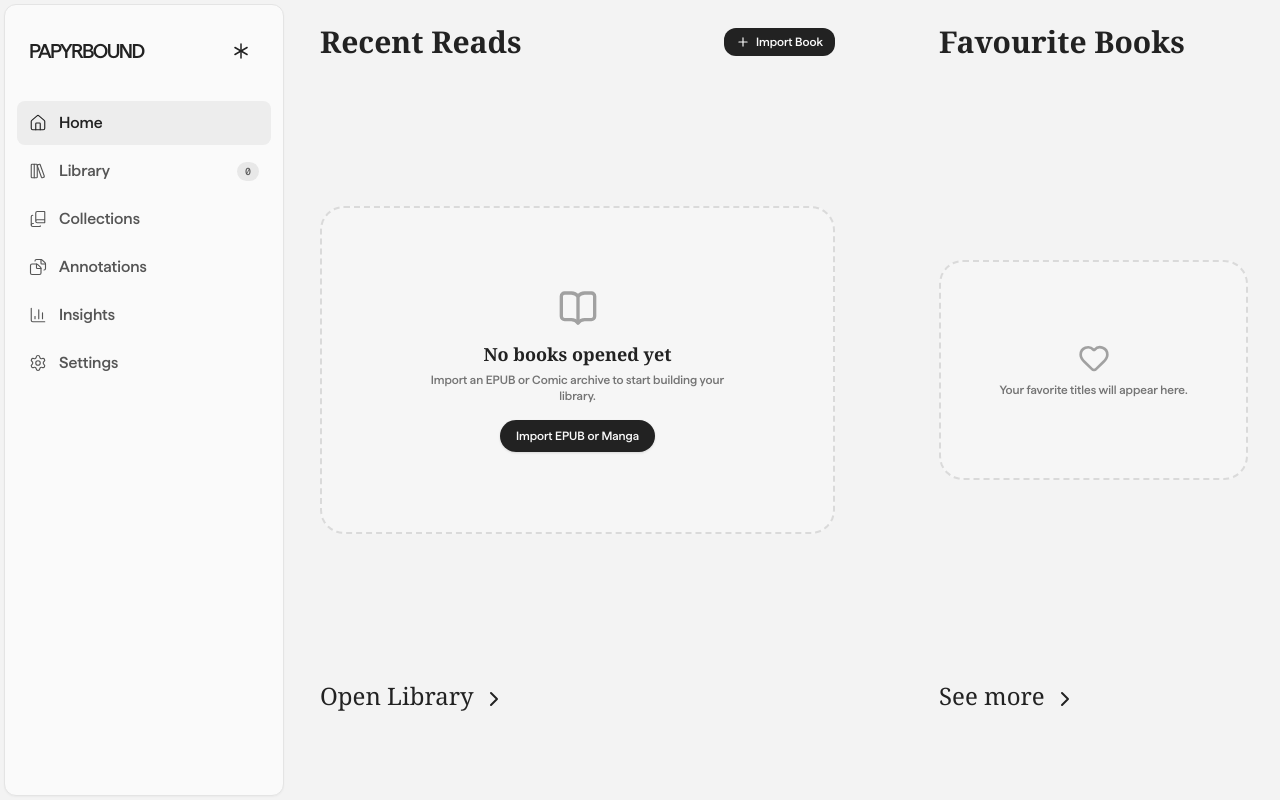
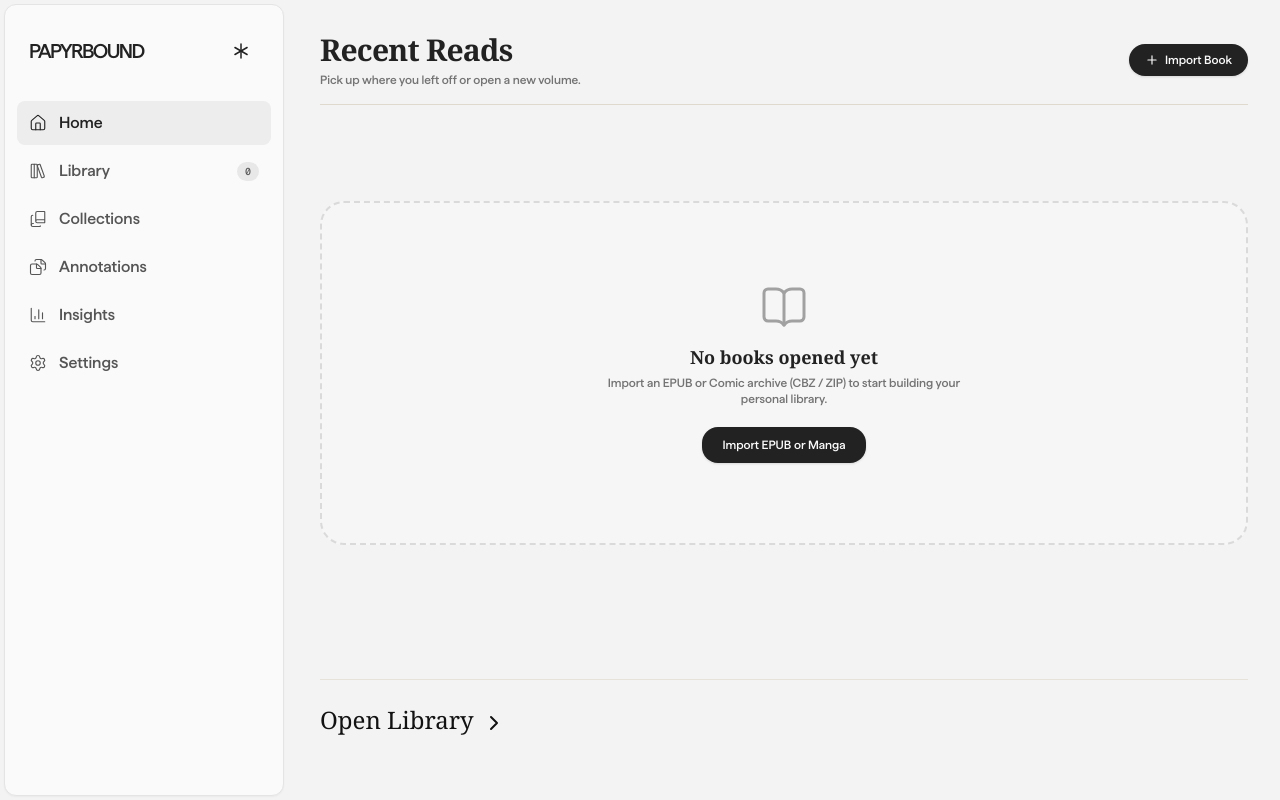
Before and after one commit to Bill10k/papyrbound, a Next.js app: page / in a window 1280 px wide. Built offline with nearby package versions, Linux system fonts and the light colour scheme.

Commit message:
feat: replace home favourite section with dynamic favourite system and collections integration

```diff
--- a/app/(Home)/page.tsx
+++ b/app/(Home)/page.tsx
@@ -9,7 +9,6 @@ import { useApp } from "../context/AppContext";
 
 export default function Home() {
   const [hover, setHover] = useState(false);
-  const [seeMoreHover, setSeeMoreHover] = useState(false);
   const { books, openBook, importNewBook, isImporting } = useApp();
 
   return (
@@ -17,15 +16,19 @@ export default function Home() {
       className="min-h-dvh bg-mono-100 text-mono-800"
       aria-label="Papyrbound home"
     >
-      <div className="grid gap-20 px-8 pb-8 pt-6 xl:grid-cols-[1.25fr_0.75fr] xl:gap-26">
+      <div className="max-w-7xl mx-auto px-8 pb-12 pt-8">
         {/* Recent Reads Section */}
-        <section className="flex min-h-[calc(100dvh-4rem)] flex-col">
-          <div className="flex items-center justify-between">
-            <h3 className="text-3xl font-serif font-bold">Recent Reads</h3>
+        <section className="flex min-h-[calc(100dvh-6rem)] flex-col justify-between">
+          <div>
+            <div className="flex items-center justify-between border-b border-[#d3c9b5]/60 pb-4">
+              <div>
+                <h2 className="text-3xl font-serif font-bold tracking-tight">Recent Reads</h2>
+                <p className="text-xs text-mono-500 mt-1">Pick up where you left off or open a new volume.</p>
+              </div>
               <button
                 onClick={importNewBook}
                 disabled={isImporting}
-              className="inline-flex items-center gap-1.5 px-3 py-1.5 rounded-lg text-xs font-medium bg-mono-800 text-mono-50 hover:bg-mono-700 transition-colors cursor-pointer"
+                className="inline-flex items-center gap-1.5 px-4 py-2 rounded-xl text-xs font-medium bg-mono-800 text-mono-50 hover:bg-mono-700 transition-colors shadow-sm cursor-pointer"
               >
                 <Plus className="size-3.5" />
                 Import Book
@@ -33,57 +36,72 @@ export default function Home() {
             </div>
 
             {books.length === 0 ? (
-            <div className="my-auto flex flex-col items-center justify-center py-20 text-center border-2 border-dashed border-mono-300/70 rounded-2xl p-8 bg-mono-50/50">
-              <BookOpen className="size-10 text-mono-400 mb-3" />
+              <div className="my-24 flex flex-col items-center justify-center py-20 text-center border-2 border-dashed border-mono-300/70 rounded-2xl p-8 bg-mono-50/50">
+                <BookOpen className="size-12 text-mono-400 mb-3 stroke-[1.5]" />
                 <h4 className="text-lg font-serif font-bold text-mono-800">No books opened yet</h4>
-              <p className="text-xs text-mono-500 max-w-xs mt-1 mb-4">
-                Import an EPUB or Comic archive to start building your library.
+                <p className="text-xs text-mono-500 max-w-sm mt-1 mb-5">
+                  Import an EPUB or Comic archive (CBZ / ZIP) to start building your personal library.
                 </p>
                 <button
                   onClick={importNewBook}
                   disabled={isImporting}
-                className="px-4 py-2 rounded-xl text-xs font-medium bg-mono-800 text-mono-50 hover:bg-mono-700 shadow-sm cursor-pointer"
+                  className="px-5 py-2.5 rounded-xl text-xs font-medium bg-mono-800 text-mono-50 hover:bg-mono-700 shadow-sm cursor-pointer"
                 >
                   Import EPUB or Manga
                 </button>
               </div>
             ) : (
-            <div className="my-auto grid max-w-5xl grid-cols-2 sm:grid-cols-4 gap-5 py-8">
-              {books.slice(0, 5).map((book, i) => {
-                const isHero = i === 0 && books.length > 1;
+              <div className="grid grid-cols-2 sm:grid-cols-3 md:grid-cols-4 lg:grid-cols-5 xl:grid-cols-6 gap-6 py-8">
+                {books.map((book, i) => {
                   return (
-                  <div
+                    <motion.div
                       key={book.id}
+                      initial={{ opacity: 0, y: 10 }}
+                      animate={{ opacity: 1, y: 0 }}
+                      transition={{ delay: i * 0.04, duration: 0.25 }}
                       onClick={() => openBook(book.id)}
-                    className={`group cursor-pointer flex flex-col ${
-                      isHero ? "col-span-2 row-span-2" : ""
-                    }`}
+                      className="group cursor-pointer flex flex-col"
                     >
                       <BookCover
                         src={book.cover_image || "/covers/ashfall-01.webp"}
                         title={book.title}
-                      sizes="(max-width: 1280px) 25vw, 20vw"
+                        sizes="(max-width: 640px) 45vw, (max-width: 1024px) 25vw, 180px"
                         variant="home"
-                      preload={i === 0}
-                      className="w-full flex-1"
+                        preload={i < 3}
+                        className="w-full aspect-[2/3] shadow-md group-hover:shadow-lg transition-shadow"
                       />
-                    <div className="mt-2 px-0.5 truncate text-xs font-semibold text-mono-900 group-hover:text-amber-800 transition-colors">
+                      <div className="mt-2.5 px-0.5 truncate text-xs font-semibold text-mono-900 group-hover:text-amber-800 transition-colors">
                         {book.title}
                       </div>
-                    <div className="text-[10px] text-mono-500 truncate">
+                      <div className="text-[11px] text-mono-500 truncate">
                         {book.author || "Unknown Author"}
                       </div>
+                      {book.progress_percent > 0 && (
+                        <div className="mt-1 flex items-center gap-1.5">
+                          <div className="h-1 flex-1 bg-mono-200 rounded-full overflow-hidden">
+                            <div
+                              className="h-full bg-mono-700 rounded-full"
+                              style={{ width: `${Math.min(100, Math.round(book.progress_percent))}%` }}
+                            />
                           </div>
+                          <span className="text-[9px] font-mono text-mono-500">
+                            {Math.round(book.progress_percent)}%
+                          </span>
+                        </div>
+                      )}
+                    </motion.div>
                   );
                 })}
               </div>
             )}
+          </div>
 
+          <div className="pt-6 border-t border-[#d3c9b5]/40">
             <Link
               onMouseEnter={() => setHover(true)}
               onMouseLeave={() => setHover(false)}
               href="/library"
-            className="flex w-fit items-center gap-2 text-2xl pb-12 font-serif"
+              className="flex w-fit items-center gap-2 text-2xl font-serif text-mono-900 hover:text-amber-800 transition-colors"
             >
               <span className="relative inline-block">
                 Open Library
@@ -101,64 +119,7 @@ export default function Home() {
                 <ChevronRight aria-hidden="true" className="mt-1.5" />
               </motion.span>
             </Link>
-        </section>
-
-        {/* Favourite / Active Books Section */}
-        <section className="flex min-h-[calc(100dvh-4rem)] flex-col">
-          <h3 className="text-3xl font-serif font-bold">Favourite Books</h3>
-
-          {books.length === 0 ? (
-            <div className="my-auto flex flex-col items-center justify-center py-20 text-center border-2 border-dashed border-mono-300/70 rounded-2xl p-8 bg-mono-50/50">
-              <Heart className="size-8 text-mono-400 mb-2" />
-              <p className="text-xs text-mono-500">Your favorite titles will appear here.</p>
           </div>
-          ) : (
-            <div className="my-auto grid max-w-85 grid-cols-2 gap-5 py-8">
-              {books.slice(0, 4).map((book) => (
-                <div
-                  key={`fav-${book.id}`}
-                  onClick={() => openBook(book.id)}
-                  className="group cursor-pointer flex flex-col"
-                >
-                  <BookCover
-                    src={book.cover_image || "/covers/ashfall-01.webp"}
-                    title={book.title}
-                    sizes="(max-width: 1280px) 20vw, 16vw"
-                    variant="home"
-                  />
-                  <div className="mt-2 px-0.5 truncate text-xs font-semibold text-mono-900 group-hover:text-amber-800 transition-colors">
-                    {book.title}
-                  </div>
-                  <div className="text-[10px] text-mono-500 truncate">
-                    {book.author || "Unknown Author"}
-                  </div>
-                </div>
-              ))}
-            </div>
-          )}
-
-          <Link
-            onMouseEnter={() => setSeeMoreHover(true)}
-            onMouseLeave={() => setSeeMoreHover(false)}
-            href="/library"
-            className="mb-12 flex w-fit items-center gap-2 text-2xl font-serif"
-          >
-            <span className="relative inline-block">
-              See more
-              <motion.span
-                animate={{ width: seeMoreHover ? "100%" : "0%" }}
-                transition={{ duration: 0.24, ease: "easeOut" }}
-                className="absolute -bottom-1 left-0 h-px bg-current"
-              />
-            </span>
-            <motion.span
-              animate={{ x: seeMoreHover ? 3 : 0 }}
-              transition={{ duration: 0.2, ease: "easeOut" }}
-              className="inline-flex"
-            >
-              <ChevronRight aria-hidden="true" className="mt-1.5" />
-            </motion.span>
-          </Link>
         </section>
       </div>
     </main>
--- a/app/collections/page.tsx
+++ b/app/collections/page.tsx
@@ -7,6 +7,7 @@ import {
   BookCopy,
   Check,
   FolderPlus,
+  Heart,
   Pencil,
   PlayingCards,
   PlayingCardsFan,
@@ -26,7 +27,7 @@ import { useApp } from "../context/AppContext";
 type Dialog = "create" | "rename" | "delete" | null;
 
 export default function CollectionsPage() {
-  const { books, openBook } = useApp();
+  const { books, openBook, isFavorite } = useApp();
   const [customCollections, setCustomCollections] = useState<Collection[]>([]);
   const [activeMenu, setActiveMenu] = useState<string | null>(null);
   const [selectedCollection, setSelectedCollection] = useState<string | null>(null);
@@ -37,6 +38,20 @@ export default function CollectionsPage() {
 
   // Dynamically generate collections from real books
   const dynamicCollections: Collection[] = books.length > 0 ? [
+    {
+      id: "favorites",
+      name: "Favourites",
+      description: "Your hand-picked favorite volumes and series.",
+      updated: "Updated recently",
+      books: books
+        .filter((b) => isFavorite(b.id))
+        .map((b) => ({
+          title: b.title,
+          cover: b.cover_image || "/covers/ashfall-01.webp",
+          author: b.author || "Unknown Author",
+          progress: b.progress_percent,
+        })),
+    },
     {
       id: "all-volumes",
       name: "All Volumes",
@@ -259,7 +274,13 @@ export default function CollectionsPage() {
                       aria-pressed={selectedCollection === collection.id}
                     >
                       <div className="grid h-44 grid-cols-3 gap-2 overflow-hidden rounded-lg p-2 bg-mono-150/40">
-                        {collection.books.slice(0, 3).map((book) => (
+                        {collection.books.length === 0 ? (
+                          <div className="col-span-3 flex flex-col items-center justify-center text-mono-400 text-xs gap-2 h-full">
+                            <Heart className="size-6 text-mono-400 stroke-[1.5]" />
+                            <span className="text-[11px] font-sans text-mono-500">No books added yet</span>
+                          </div>
+                        ) : (
+                          collection.books.slice(0, 3).map((book) => (
                             <BookCover
                               key={book.title}
                               src={book.cover}
@@ -268,7 +289,8 @@ export default function CollectionsPage() {
                               className="h-full"
                               zoomOnHover={false}
                             />
-                        ))}
+                          ))
+                        )}
                       </div>
                       <div className="mt-4 pr-9">
                         <h3 className="truncate text-lg tracking-[-0.035em]">{collection.name}</h3>
@@ -355,6 +377,14 @@ export default function CollectionsPage() {
               <span className="font-mono text-[11px] text-sidebar-foreground">{selectedCollectionDetails.books.length}</span>
             </div>
 
+            {selectedCollectionDetails.books.length === 0 ? (
+              <div className="mt-6 flex flex-col items-center justify-center py-10 text-center border border-dashed border-sidebar-border rounded-xl p-6 bg-mono-50/50">
+                <Heart className="size-8 text-sidebar-muted mb-2 stroke-[1.5]" />
+                <p className="text-xs text-sidebar-muted max-w-xs">
+                  No books in this collection yet. Mark books as favourite in your library to see them listed here.
+                </p>
+              </div>
+            ) : (
               <div className="mt-6 grid grid-cols-3 gap-3">
                 {selectedCollectionDetails.books.map((book) => {
                   const matched = books.find((b) => b.title.toLowerCase() === book.title.toLowerCase());
@@ -381,6 +411,7 @@ export default function CollectionsPage() {
                   );
                 })}
               </div>
+            )}
 
             <dl className="mt-7 text-sm leading-relaxed">
               <div className="border-t border-sidebar-border py-4">
--- a/app/components/Reader.tsx
+++ b/app/components/Reader.tsx
@@ -16,6 +16,8 @@ import {
   saveBookSettings,
   recordReadingSession,
 } from "../lib/api";
+import { Heart } from "lucide-react";
+import { useApp } from "../context/AppContext";
 import type { BookDetails, Bookmark, ChapterContent, Highlight, TocItem } from "../types/epub";
 
 interface ReaderProps {
@@ -68,6 +70,7 @@ const HIGHLIGHT_COLORS: { id: HighlightColor; name: string; bgClass: string; dot
 ];
 
 export default function Reader({ book, initialChapterIndex, onClose }: ReaderProps) {
+  const { toggleFavorite, isFavorite } = useApp();
   const [currentChapter, setCurrentChapter] = useState(initialChapterIndex ?? 0);
   const [chapterContent, setChapterContent] = useState<ChapterContent | null>(null);
   const [processedHtml, setProcessedHtml] = useState<string>("");
@@ -778,6 +781,23 @@ export default function Reader({ book, initialChapterIndex, onClose }: ReaderPro
 
         {/* Reader Preferences & Tools */}
         <div className="flex items-center gap-1.5 sm:gap-2">
+          {/* Favorite Book Button */}
+          <button
+            onClick={() => toggleFavorite(book.id)}
+            className={`size-8 rounded-lg grid place-items-center text-xs transition-all cursor-pointer ${
+              isFavorite(book.id)
+                ? "bg-rose-500/20 text-rose-600 dark:text-rose-400 font-bold"
+                : "hover:bg-black/5 dark:hover:bg-white/10 opacity-70"
+            }`}
+            title={isFavorite(book.id) ? "Remove from Favourites" : "Mark as Favourite"}
+          >
+            <Heart
+              className="size-4"
+              fill={isFavorite(book.id) ? "currentColor" : "none"}
+              strokeWidth={2}
+            />
+          </button>
+
           {/* Bookmark Active Chapter Button */}
           <button
             onClick={handleToggleBookmark}
--- a/app/context/AppContext.tsx
+++ b/app/context/AppContext.tsx
@@ -16,6 +16,7 @@ interface AppContextType {
   books: BookSummary[];
   highlights: Highlight[];
   bookmarks: Bookmark[];
+  favorites: string[];
   isLoading: boolean;
   isImporting: boolean;
   errorMessage: string | null;
@@ -26,6 +27,8 @@ interface AppContextType {
   importNewBook: () => Promise<void>;
   refreshData: () => Promise<void>;
   deleteBookById: (bookId: string) => Promise<void>;
+  toggleFavorite: (bookId: string) => void;
+  isFavorite: (bookId: string) => boolean;
   setErrorMessage: (msg: string | null) => void;
 }
 
@@ -35,11 +38,40 @@ export function AppProvider({ children }: { children: React.ReactNode }) {
   const [books, setBooks] = useState<BookSummary[]>([]);
   const [highlights, setHighlights] = useState<Highlight[]>([]);
   const [bookmarks, setBookmarks] = useState<Bookmark[]>([]);
+  const [favorites, setFavorites] = useState<string[]>([]);
   const [activeReadingBook, setActiveReadingBook] = useState<BookDetails | null>(null);
   const [initialChapterIndex, setInitialChapterIndex] = useState<number | undefined>(undefined);
   const [isLoading, setIsLoading] = useState(true);
   const [isImporting, setIsImporting] = useState(false);
   const [errorMessage, setErrorMessage] = useState<string | null>(null);
+
+  // Load favorites from localStorage
+  useEffect(() => {
+    try {
+      const saved = localStorage.getItem("papyrbound_favorites");
+      if (saved) {
+        setFavorites(JSON.parse(saved));
+      }
+    } catch {
+      // ignore
+    }
+  }, []);
+
+  const toggleFavorite = (bookId: string) => {
+    setFavorites((prev) => {
+      const updated = prev.includes(bookId)
+        ? prev.filter((id) => id !== bookId)
+        : [...prev, bookId];
+      try {
+        localStorage.setItem("papyrbound_favorites", JSON.stringify(updated));
+      } catch {
+        // ignore
+      }
+      return updated;
+    });
+  };
+
+  const isFavorite = (bookId: string) => favorites.includes(bookId);
 
   const refreshData = useCallback(async () => {
     setIsLoading(true);
@@ -120,6 +152,7 @@ export function AppProvider({ children }: { children: React.ReactNode }) {
         books,
         highlights,
         bookmarks,
+        favorites,
         isLoading,
         isImporting,
         errorMessage,
@@ -130,6 +163,8 @@ export function AppProvider({ children }: { children: React.ReactNode }) {
         importNewBook,
         refreshData,
         deleteBookById,
+        toggleFavorite,
+        isFavorite,
         setErrorMessage,
       }}
     >
--- a/app/library/page.tsx
+++ b/app/library/page.tsx
@@ -9,7 +9,15 @@ import { BookOpen, Check, Eye, Heart, Plus, RotateCcw, Trash2 } from "lucide-rea
 import { useApp } from "../context/AppContext";
 
 export default function LibraryPage() {
-  const { books, openBook, deleteBookById, importNewBook, isImporting } = useApp();
+  const {
+    books,
+    openBook,
+    deleteBookById,
+    importNewBook,
+    isImporting,
+    toggleFavorite,
+    isFavorite,
+  } = useApp();
   const [selectedBookId, setSelectedBookId] = useState<string | null>(null);
   const [activeMenu, setActiveMenu] = useState<string | null>(null);
 
@@ -65,6 +73,7 @@ export default function LibraryPage() {
             >
               {books.map((book, index) => {
                 const progress = Math.round(book.progress_percent || 0);
+                const bookFavorited = isFavorite(book.id);
 
                 return (
                   <motion.article
@@ -81,8 +90,9 @@ export default function LibraryPage() {
                         },
                       },
                     }}
-                    className="relative text-left"
+                    className="relative text-left group"
                   >
+                    <div className="relative">
                       <motion.button
                         type="button"
                         whileHover={{ y: -5 }}
@@ -99,6 +109,27 @@ export default function LibraryPage() {
                           sizes="(max-width: 640px) 42vw, (max-width: 1280px) 22vw, 180px"
                         />
                       </motion.button>
+
+                      {/* Quick Favorite Button on card */}
+                      <button
+                        onClick={(e) => {
+                          e.stopPropagation();
+                          toggleFavorite(book.id);
+                        }}
+                        title={bookFavorited ? "Remove from favourites" : "Add to favourites"}
+                        className={`absolute top-2 right-2 p-1.5 rounded-full transition-all cursor-pointer ${
+                          bookFavorited
+                            ? "bg-rose-50 text-rose-600 shadow-md opacity-100"
+                            : "bg-mono-900/60 text-mono-50 hover:bg-mono-900 opacity-0 group-hover:opacity-100"
+                        }`}
+                      >
+                        <Heart
+                          className="size-3.5"
+                          fill={bookFavorited ? "currentColor" : "none"}
+                        />
+                      </button>
+                    </div>
+
                     <div className="mt-2 text-xs font-semibold truncate text-mono-900">
                       {book.title}
                     </div>
@@ -129,6 +160,18 @@ export default function LibraryPage() {
                             label: "Read Book",
                             icon: <BookOpen aria-hidden="true" className="size-4 text-sidebar-muted" strokeWidth={1.5} />,
                             onSelect: () => openBook(book.id),
+                          },
+                          {
+                            label: bookFavorited ? "Remove favourite" : "Add to favourites",
+                            icon: (
+                              <Heart
+                                aria-hidden="true"
+                                className={`size-4 ${bookFavorited ? "text-rose-600" : "text-sidebar-muted"}`}
+                                fill={bookFavorited ? "currentColor" : "none"}
+                                strokeWidth={1.5}
+                              />
+                            ),
+                            onSelect: () => toggleFavorite(book.id),
                           },
                           {
                             label: "View details",
@@ -171,14 +214,30 @@ export default function LibraryPage() {
                 </p>
               </div>
 
-              {/* Read Now Button */}
+              {/* Action Buttons: Read Now + Favorite */}
+              <div className="mt-2 flex items-center gap-2">
                 <button
                   onClick={() => openBook(selectedDetails.id)}
-                className="mt-2 w-full py-2.5 px-4 rounded-xl bg-mono-800 text-mono-50 hover:bg-mono-700 font-medium text-sm flex items-center justify-center gap-2 shadow-sm transition-colors cursor-pointer"
+                  className="flex-1 py-2.5 px-4 rounded-xl bg-mono-800 text-mono-50 hover:bg-mono-700 font-medium text-sm flex items-center justify-center gap-2 shadow-sm transition-colors cursor-pointer"
                 >
                   <BookOpen className="size-4" />
                   Read Volume
                 </button>
+                <button
+                  onClick={() => toggleFavorite(selectedDetails.id)}
+                  title={isFavorite(selectedDetails.id) ? "Remove from favourites" : "Add to favourites"}
+                  className={`p-2.5 rounded-xl border transition-colors cursor-pointer flex items-center justify-center ${
+                    isFavorite(selectedDetails.id)
+                      ? "border-rose-200 bg-rose-50 text-rose-600 hover:bg-rose-100"
+                      : "border-sidebar-border bg-sidebar-accent/50 text-sidebar-muted hover:text-mono-800 hover:bg-sidebar-accent"
+                  }`}
+                >
+                  <Heart
+                    className="size-4"
+                    fill={isFavorite(selectedDetails.id) ? "currentColor" : "none"}
+                  />
+                </button>
+              </div>
             </div>
 
             <div className="mt-6 border-t border-sidebar-border pt-4">
```
Lines whose indentation alone changed are shown as unchanged.
